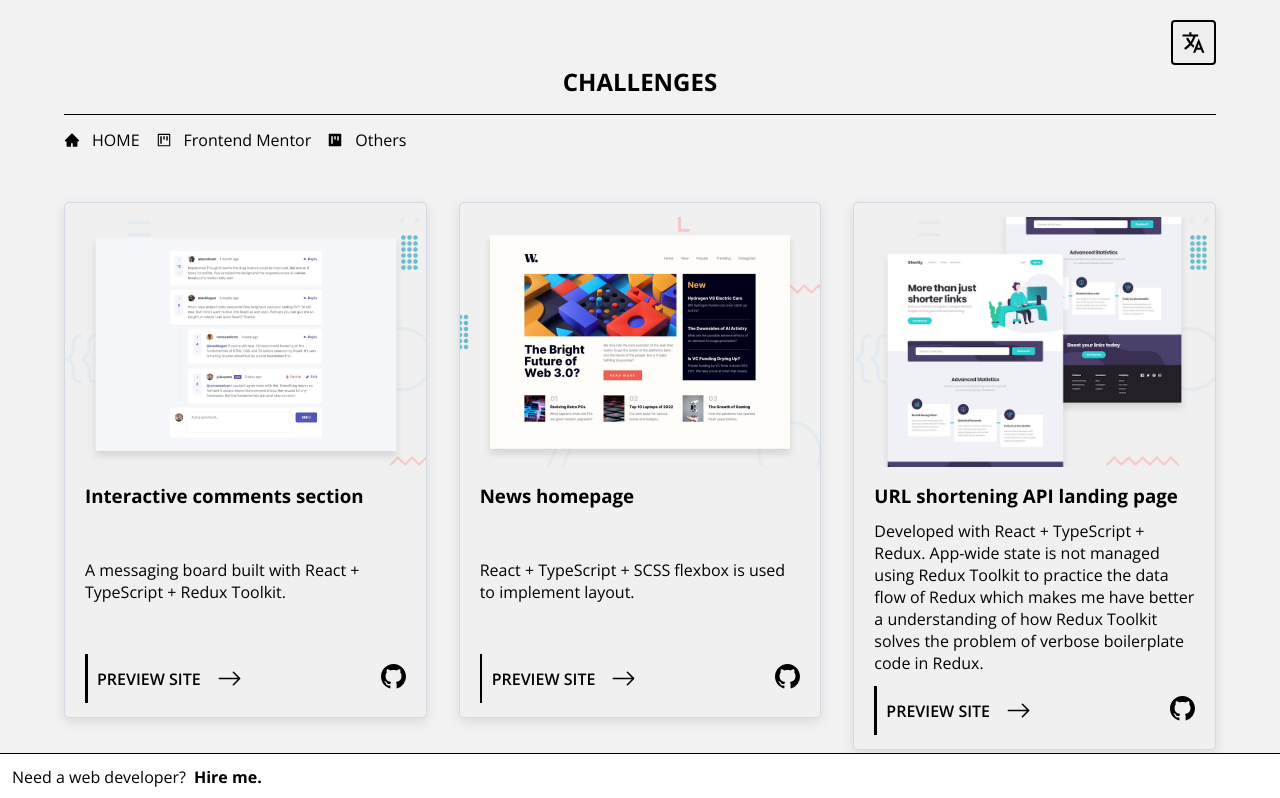
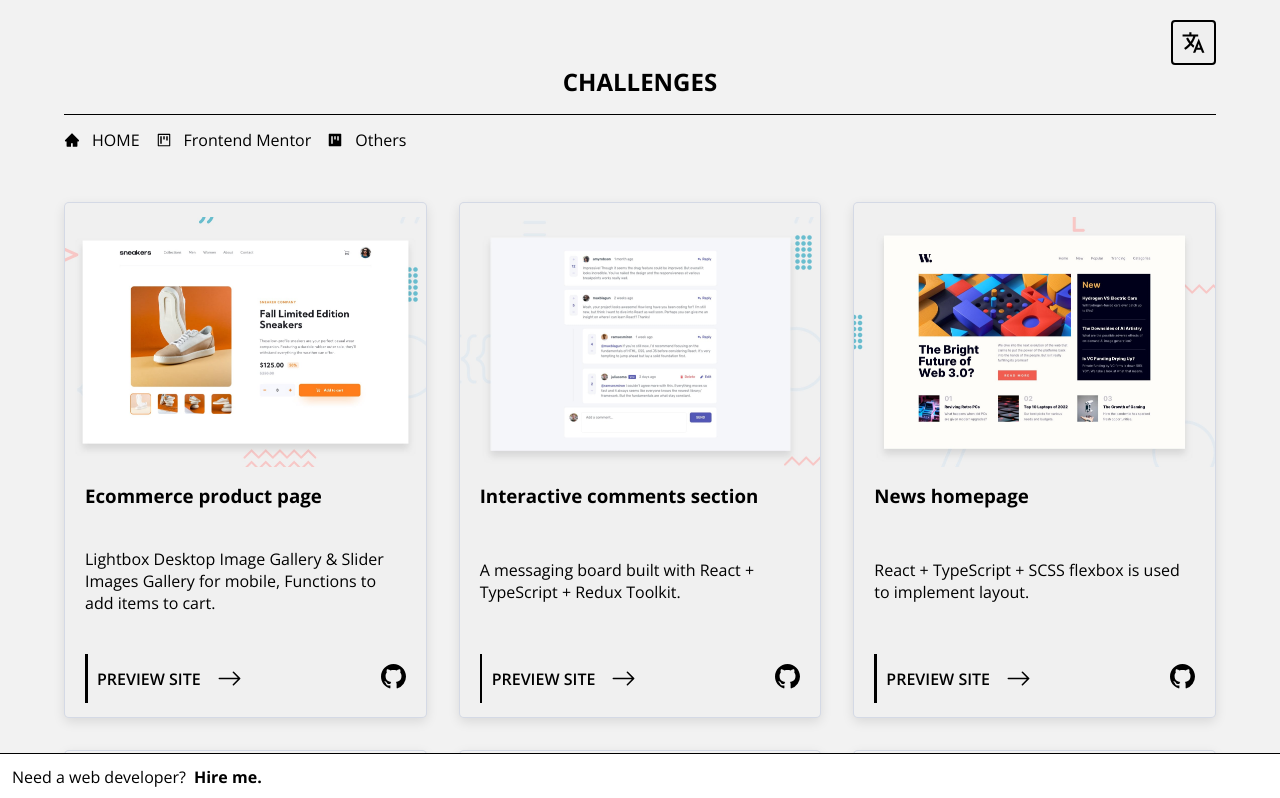
Before and after one commit to LunZaiZai0223/compilation-of-frontend-metor-challenges, a React (Create React App) app: page /projects in a window 1280 px wide. Shown: the top 798 px of the page. Built offline with nearby package versions, Linux system fonts and the light colour scheme; grey boxes are pictures that could not be loaded.

Commit message:
feat: add FM project

```diff
--- a/src/constants/project-list.constant.ts
+++ b/src/constants/project-list.constant.ts
@@ -9,6 +9,7 @@ import socialProofSection from '../assets/project-previews/social-proof-section.
 import testimonialsGridSection from '../assets/project-previews/testimonials-grid-section.jpg';
 import timeTrackingDashboard from '../assets/project-previews/time-tracking-dashboard.jpg';
 import urlShorteningApiLandingPage from '../assets/project-previews/url-shortening-api-landing-page.jpg';
+import ecommerceProductPage from '../assets/project-previews/ecommerce-product-page.jpg'
 import eShop from '../assets/project-previews/e-shop.png';
 import welcomeToTaiwan from '../assets/project-previews/welcome-to-taiwan.png';
 import ticTacToe from '../assets/project-previews/tic-tac-toe.png';
@@ -32,6 +33,21 @@ export interface Description {
 }
 
 const PROJECT_LIST: Project[] = [
+  {
+    id: 16,
+    name: 'Ecommerce product page',
+    frontendMentorSolutionLink:
+      'https://www.frontendmentor.io/challenges/ecommerce-product-page-UPsZ9MJp6/hub',
+    repositoryLink: 'https://github.com/LunZaiZai0223/FM-ecommerce-product-page',
+    demoLink: 'https://lunzaizai0223.github.io/FM-ecommerce-product-page/',
+    description: {
+      'en-US': 'Lightbox Desktop Image Gallery & Slider Images Gallery for mobile, Functions to add items to cart.',
+      'zh-TW':
+        '使用 React + TypeScript + Redux Toolkit + styled-component 開發的單頁商品詳情頁面，並模擬實際購物車流程。',
+    },
+    projectPreviewImgPath: ecommerceProductPage,
+    category: 'frontend-mentor',
+  },
   {
     id: 1,
     name: 'Interactive comments section',
```
Also changed, not shown: src/assets/project-previews/ecommerce-product-page.jpg (added).
